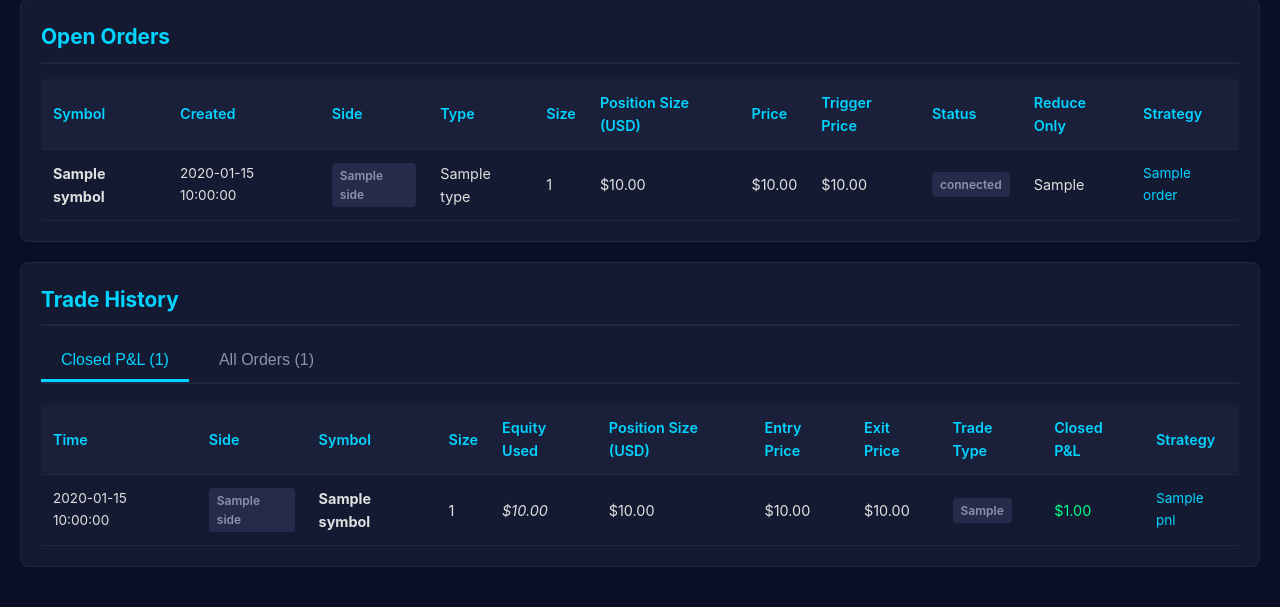
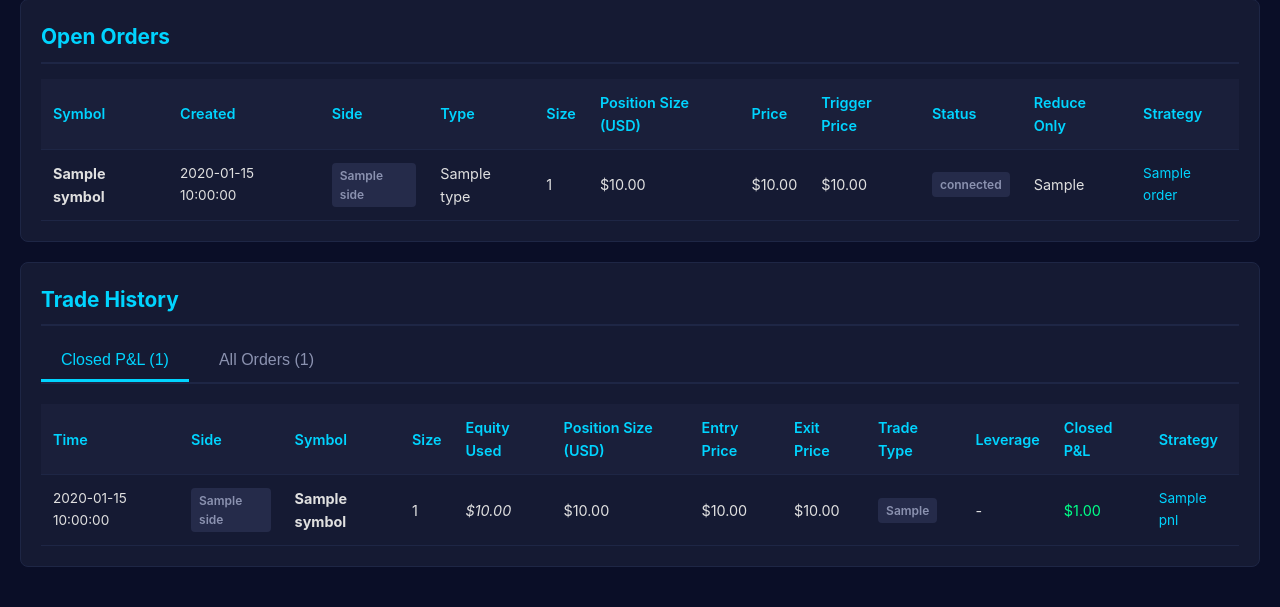
Before and after one commit to financetrader/tradeviewer-public, a Flask app: template templates/dashboard.html in a window 1280 px wide. Shown: the part 1566-2173 px from the top of the page. Run offline with Flask 3, Linux system fonts and the light colour scheme; the template is opened without the code that fills it: most values are stand-ins (such as "Sample title", 1, 10 or a date in 2020); some libraries are stand-ins or nearby versions.

Commit message:
feat: Add leverage column to trade history table
- Add 'Leverage' column to Closed P&L table in dashboard
- Display leverage in format: '5.0x' (or '-' if not available)
- Positioned after Trade Type, before Closed P&L
- Users can now see the leverage used for each trade
- Leverages values come from position snapshot lookups

```diff
--- a/templates/dashboard.html
+++ b/templates/dashboard.html
@@ -355,6 +355,7 @@
                             <th>Entry Price</th>
                             <th>Exit Price</th>
                             <th>Trade Type</th>
+                            <th>Leverage</th>
                             <th>Closed P&L</th>
                             <th>Strategy</th>
                         </tr>
@@ -371,6 +372,7 @@
                             <td>${{ "%.2f"|format(pnl.price|float) }}</td>
                             <td>${{ "%.2f"|format(pnl.exitPrice|float) }}</td>
                             <td><span class="badge badge-{{ pnl.tradeType|lower }}">{{ pnl.tradeType }}</span></td>
+                            <td>{% if pnl.leverage %}{{ "%.1f"|format(pnl.leverage) }}x{% else %}-{% endif %}</td>
                             <td class="{% if pnl.totalPnl|float >= 0 %}positive{% else %}negative{% endif %}">
                                 ${{ "%.2f"|format(pnl.totalPnl|float) }}
                             </td>
```
